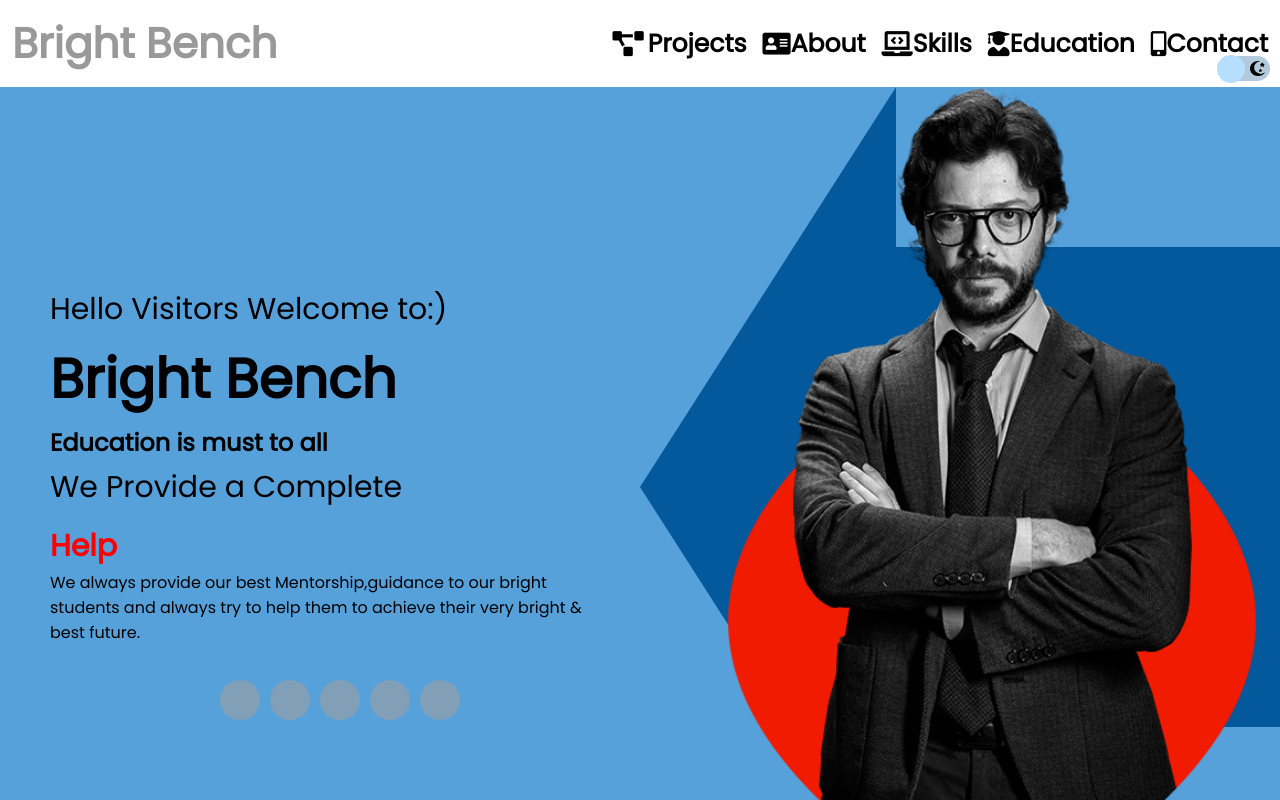
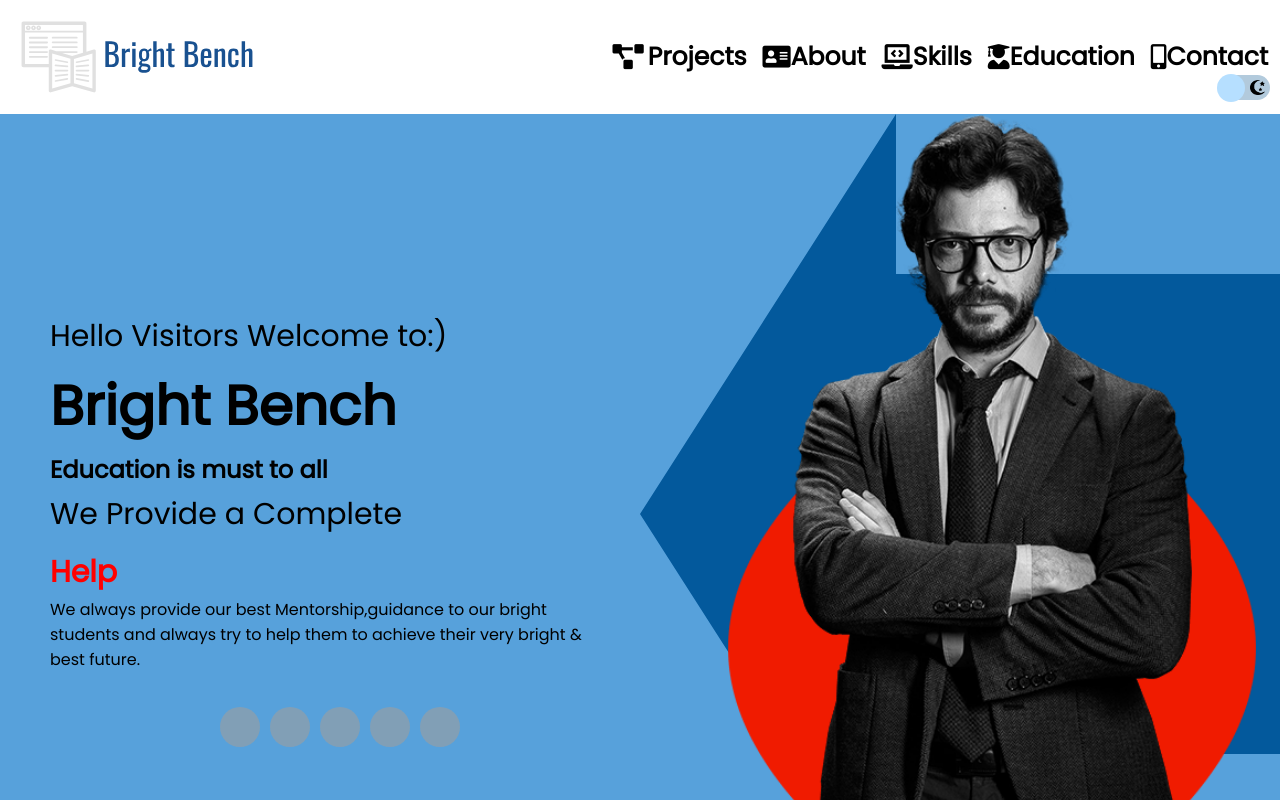
Before and after one commit to mdalidev/Bright-Bench, a React (Create React App) app: page / in a window 1280 px wide. Shown: the top 800 px of the page. Built offline with nearby package versions, Linux system fonts and the light colour scheme; grey boxes are pictures that could not be loaded.

Commit message:
adding logo

```diff
--- a/public/index.html
+++ b/public/index.html
@@ -8,7 +8,7 @@
     <meta name="theme-color" content="#000000" />
     <meta
       name="description"
-      content="Personal PortFolio"
+      content="Educational Consultancy"
     />
     <link rel="apple-touch-icon" href="%PUBLIC_URL%/logo192.png" />
 
@@ -44,7 +44,7 @@
         font-family: 'Poppins', sans-serif;
       }
     </style>
-    <title>ALi PortFolio</title>
+    <title>Bright Bench</title>
   </head>
   <body>
     <noscript>You need to enable JavaScript to run this app.</noscript>
--- a/src/Components/Header/Header.css
+++ b/src/Components/Header/Header.css
@@ -30,9 +30,18 @@ html{
     top: 15px; */
 }
 .logo{
+
+
+
     display: flex;
+    width: 250px;
+flex-direction: row;
+justify-content:end;
+align-items:center;
+left: 20px;
+    /* display: flex;
     font-size: 36px;
-    color:rgb(0 0 0 / 40%);
+    color:rgb(0 0 0 / 40%); */
     /* position: fixed; */
     /* top: 15px; */
     /* z-index: 1; */
--- a/src/Components/Header/Header.js
+++ b/src/Components/Header/Header.js
@@ -2,6 +2,8 @@ import React, { useContext, useState } from 'react'
 import Mobile from './Mobile/Mobile'
 import Web from './Web/Web'
 import './Header.css'
+import logo from '../../img/logo1.svg'
+import logo2 from '../../img/logo2.svg'
 import { ThemeContext } from '../../context'
 
 
@@ -12,7 +14,9 @@ function Header() {
     return (
         <div className="header">
             <div style={{color: darkMode && "#999"}} className="logo">
-                <h3> Bright Bench</h3></div>
+
+                <img src={logo2} alt=""  />
+                </div>
             <div className="menu">
                 <div className="web-menu">
                     <Web/>
--- a/src/Components/Toggle/Toggle.css
+++ b/src/Components/Toggle/Toggle.css
@@ -4,7 +4,7 @@
     border-radius: 20px;
     border: 1pz solid #999;
     position: fixed;
-    top: 56px;
+    top: 75px;
     right: 10px;
     z-index: 999;
     display: flex;
```
Also changed, not shown: src/img/logo1.svg (added), src/img/logo2.svg (added).
